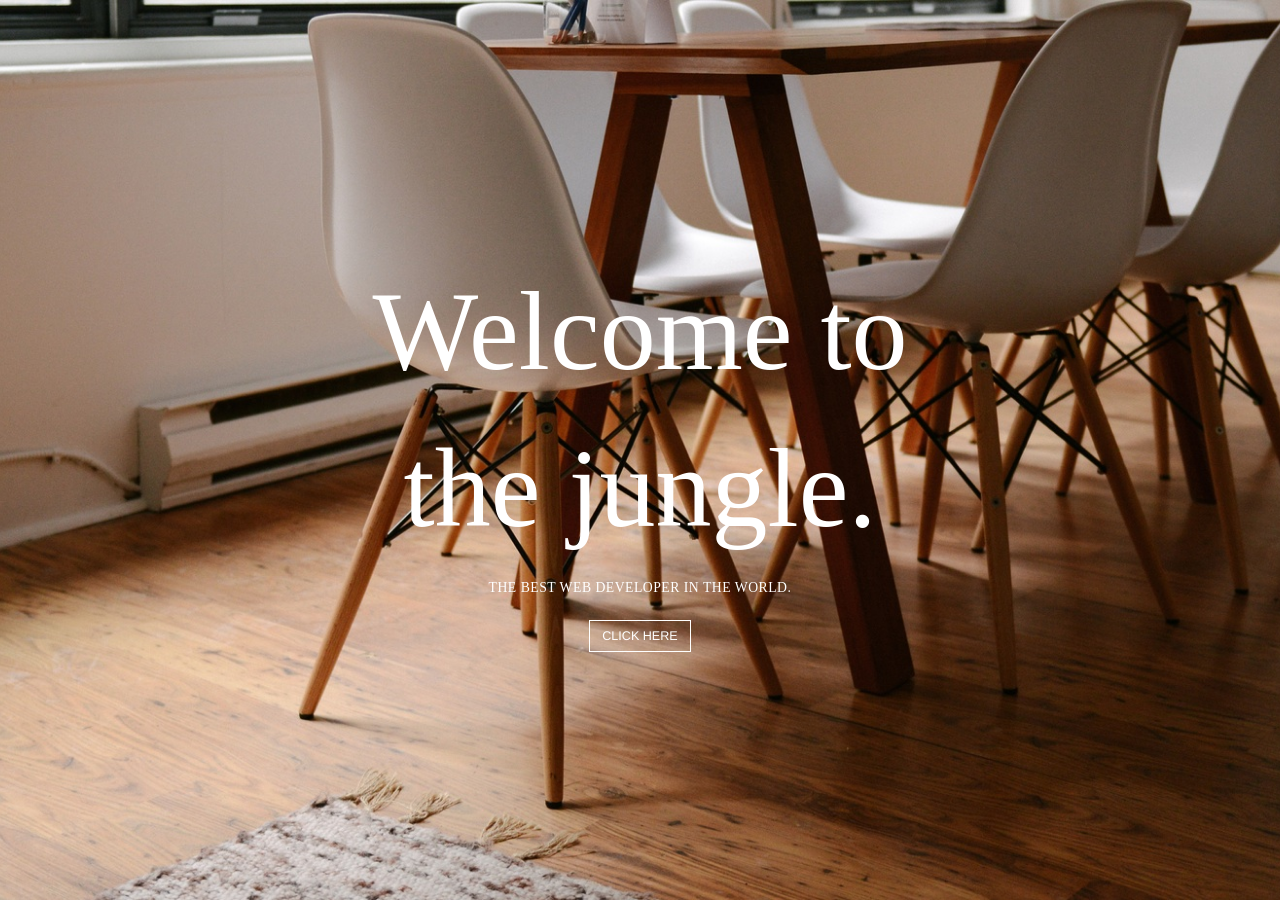
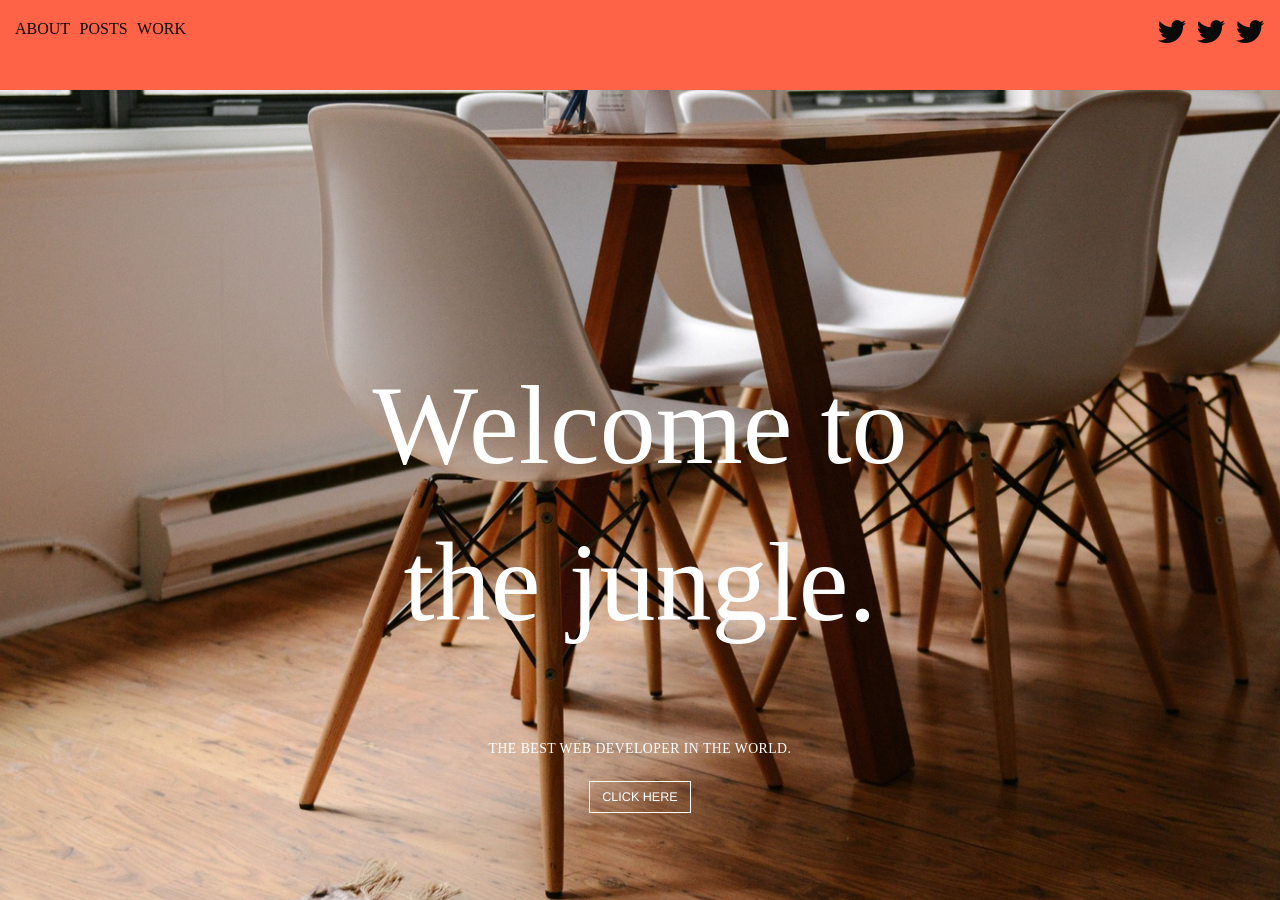
Before and after one commit to ezeikel/ezeikel-personal-blog-web, a Jekyll site: the page built from index.html, in a window 1280 px wide and 900 px high. Built offline with Jekyll 4.4.1, drawn with Linux system fonts in a browser that asks for light colours; nearby versions of some CDN libraries; the list of posts is cut into pages by our own code.

Commit message:
Added normalize to project. Started work on fixed navigation bar.

```diff
--- a/_includes/footer.html
+++ b/_includes/footer.html
@@ -1,4 +1,2 @@
 <footer class="site-footer">
-  <i class="fa fa-twitter fa-3x"></i>
-  <i class="fa fa-github-alt fa-3x"></i>
 </footer>
--- a/_includes/header.html
+++ b/_includes/header.html
@@ -3,6 +3,20 @@
 <header class="header text--center" role="banner">
   <div class="header__wrapper">
     <div>
+      <section class="row full-width">
+        <div class="nav-menu large-6 large-centered  columns">
+          <ul class="left">
+            <li class="font--secondary uppercase"><a href="#">About</a></li>
+            <li class="font--secondary uppercase"><a href="#">Posts</a></li>
+            <li class="font--secondary uppercase"><a href="#">Work</a></li>
+          </ul>
+          <ul class="right">
+            <li class="font--secondary uppercase"><a href="#"><i class="fa fa-twitter fa-2x"></i> </a></li>
+            <li class="font--secondary uppercase"><a href="#"><i class="fa fa-twitter fa-2x"></i> </a></li>
+            <li class="font--secondary uppercase"><a href="#"><i class="fa fa-twitter fa-2x"></i> </a></li>
+          </ul>
+        </div>
+      </section>
       <section class="hero row">
         <div class="hero-grid large-6 large-centered columns">
           <div class="hero-holder">
--- a/_sass/components/_header.scss
+++ b/_sass/components/_header.scss
@@ -1,4 +1,5 @@
 .header {
+  padding-top: 90px;
   .hero {
     min-height: 100vh;
     min-width: 100vw;
@@ -46,4 +47,24 @@
       }
     }
   }
+  .nav-menu {
+    background: tomato;
+    position: fixed;
+    top: 0;
+    height: 90px;
+    width: 100%;
+    z-index: 10;
+    ul {
+      display: inline-block;
+      //float: left;
+      margin-left: 0;
+      margin-top: 16px;
+    }
+    ul > li {
+      display: inline-block;
+      + li {
+        margin-left: 5px;
+      }
+    }
+  }
 }
--- /dev/null
+++ b/_sass/generic/_floats.scss
@@ -0,0 +1,13 @@
+.right {
+  float: right;
+}
+
+.left {
+  float: left;
+}
+
+.clearfx:after {
+  display: block;
+  content: "";
+  clear: both;
+}
--- a/_sass/generic/_generic-index.scss
+++ b/_sass/generic/_generic-index.scss
@@ -1,3 +1,4 @@
+@import "floats";
 @import "text";
 @import "anchors";
 @import "hr";
--- a/_sass/libs/_libs-index.scss
+++ b/_sass/libs/_libs-index.scss
@@ -1 +1,2 @@
 @import "foundation.min";
+@import "normalize";
--- /dev/null
+++ b/_sass/libs/normalize.scss
@@ -0,0 +1,424 @@
+/*! normalize.css v3.0.3 | MIT License | github.com/necolas/normalize.css */
+
+/**
+ * 1. Set default font family to sans-serif.
+ * 2. Prevent iOS and IE text size adjust after device orientation change,
+ *    without disabling user zoom.
+ */
+
+html {
+  font-family: sans-serif; /* 1 */
+  -ms-text-size-adjust: 100%; /* 2 */
+  -webkit-text-size-adjust: 100%; /* 2 */
+}
+
+/**
+ * Remove default margin.
+ */
+
+body {
+  margin: 0;
+}
+
+/* HTML5 display definitions
+   ========================================================================== */
+
+/**
+ * Correct `block` display not defined for any HTML5 element in IE 8/9.
+ * Correct `block` display not defined for `details` or `summary` in IE 10/11
+ * and Firefox.
+ * Correct `block` display not defined for `main` in IE 11.
+ */
+
+article,
+aside,
+details,
+figcaption,
+figure,
+footer,
+header,
+hgroup,
+main,
+menu,
+nav,
+section,
+summary {
+  display: block;
+}
+
+/**
+ * 1. Correct `inline-block` display not defined in IE 8/9.
+ * 2. Normalize vertical alignment of `progress` in Chrome, Firefox, and Opera.
+ */
+
+audio,
+canvas,
+progress,
+video {
+  display: inline-block; /* 1 */
+  vertical-align: baseline; /* 2 */
+}
+
+/**
+ * Prevent modern browsers from displaying `audio` without controls.
+ * Remove excess height in iOS 5 devices.
+ */
+
+audio:not([controls]) {
+  display: none;
+  height: 0;
+}
+
+/**
+ * Address `[hidden]` styling not present in IE 8/9/10.
+ * Hide the `template` element in IE 8/9/10/11, Safari, and Firefox < 22.
+ */
+
+[hidden],
+template {
+  display: none;
+}
+
+/* Links
+   ========================================================================== */
+
+/**
+ * Remove the gray background color from active links in IE 10.
+ */
+
+a {
+  background-color: transparent;
+}
+
+/**
+ * Improve readability of focused elements when they are also in an
+ * active/hover state.
+ */
+
+a:active,
+a:hover {
+  outline: 0;
+}
+
+/* Text-level semantics
+   ========================================================================== */
+
+/**
+ * Address styling not present in IE 8/9/10/11, Safari, and Chrome.
+ */
+
+abbr[title] {
+  border-bottom: 1px dotted;
+}
+
+/**
+ * Address style set to `bolder` in Firefox 4+, Safari, and Chrome.
+ */
+
+b,
+strong {
+  font-weight: bold;
+}
+
+/**
+ * Address styling not present in Safari and Chrome.
+ */
+
+dfn {
+  font-style: italic;
+}
+
+/**
+ * Address variable `h1` font-size and margin within `section` and `article`
+ * contexts in Firefox 4+, Safari, and Chrome.
+ */
+
+h1 {
+  font-size: 2em;
+  margin: 0.67em 0;
+}
+
+/**
+ * Address styling not present in IE 8/9.
+ */
+
+mark {
+  background: #ff0;
+  color: #000;
+}
+
+/**
+ * Address inconsistent and variable font size in all browsers.
+ */
+
+small {
+  font-size: 80%;
+}
+
+/**
+ * Prevent `sub` and `sup` affecting `line-height` in all browsers.
+ */
+
+sub,
+sup {
+  font-size: 75%;
+  line-height: 0;
+  position: relative;
+  vertical-align: baseline;
+}
+
+sup {
+  top: -0.5em;
+}
+
+sub {
+  bottom: -0.25em;
+}
+
+/* Embedded content
+   ========================================================================== */
+
+/**
+ * Remove border when inside `a` element in IE 8/9/10.
+ */
+
+img {
+  border: 0;
+}
+
+/**
+ * Correct overflow not hidden in IE 9/10/11.
+ */
+
+svg:not(:root) {
+  overflow: hidden;
+}
+
+/* Grouping content
+   ========================================================================== */
+
+/**
+ * Address margin not present in IE 8/9 and Safari.
+ */
+
+figure {
+  margin: 1em 40px;
+}
+
+/**
+ * Address differences between Firefox and other browsers.
+ */
+
+hr {
+  box-sizing: content-box;
+  height: 0;
+}
+
+/**
+ * Contain overflow in all browsers.
+ */
+
+pre {
+  overflow: auto;
+}
+
+/**
+ * Address odd `em`-unit font size rendering in all browsers.
+ */
+
+code,
+kbd,
+pre,
+samp {
+  font-family: monospace, monospace;
+  font-size: 1em;
+}
+
+/* Forms
+   ========================================================================== */
+
+/**
+ * Known limitation: by default, Chrome and Safari on OS X allow very limited
+ * styling of `select`, unless a `border` property is set.
+ */
+
+/**
+ * 1. Correct color not being inherited.
+ *    Known issue: affects color of disabled elements.
+ * 2. Correct font properties not being inherited.
+ * 3. Address margins set differently in Firefox 4+, Safari, and Chrome.
+ */
+
+button,
+input,
+optgroup,
+select,
+textarea {
+  color: inherit; /* 1 */
+  font: inherit; /* 2 */
+  margin: 0; /* 3 */
+}
+
+/**
+ * Address `overflow` set to `hidden` in IE 8/9/10/11.
+ */
+
+button {
+  overflow: visible;
+}
+
+/**
+ * Address inconsistent `text-transform` inheritance for `button` and `select`.
+ * All other form control elements do not inherit `text-transform` values.
+ * Correct `button` style inheritance in Firefox, IE 8/9/10/11, and Opera.
+ * Correct `select` style inheritance in Firefox.
+ */
+
+button,
+select {
+  text-transform: none;
+}
+
+/**
+ * 1. Avoid the WebKit bug in Android 4.0.* where (2) destroys native `audio`
+ *    and `video` controls.
+ * 2. Correct inability to style clickable `input` types in iOS.
+ * 3. Improve usability and consistency of cursor style between image-type
+ *    `input` and others.
+ */
+
+button,
+html input[type="button"], /* 1 */
+input[type="reset"],
+input[type="submit"] {
+  -webkit-appearance: button; /* 2 */
+  cursor: pointer; /* 3 */
+}
+
+/**
+ * Re-set default cursor for disabled elements.
+ */
+
+button[disabled],
+html input[disabled] {
+  cursor: default;
+}
+
+/**
+ * Remove inner padding and border in Firefox 4+.
+ */
+
+button::-moz-focus-inner,
+input::-moz-focus-inner {
+  border: 0;
+  padding: 0;
+}
+
+/**
+ * Address Firefox 4+ setting `line-height` on `input` using `!important` in
+ * the UA stylesheet.
+ */
+
+input {
+  line-height: normal;
+}
+
+/**
+ * It's recommended that you don't attempt to style these elements.
+ * Firefox's implementation doesn't respect box-sizing, padding, or width.
+ *
+ * 1. Address box sizing set to `content-box` in IE 8/9/10.
+ * 2. Remove excess padding in IE 8/9/10.
+ */
+
+input[type="checkbox"],
+input[type="radio"] {
+  box-sizing: border-box; /* 1 */
+  padding: 0; /* 2 */
+}
+
+/**
+ * Fix the cursor style for Chrome's increment/decrement buttons. For certain
+ * `font-size` values of the `input`, it causes the cursor style of the
+ * decrement button to change from `default` to `text`.
+ */
+
+input[type="number"]::-webkit-inner-spin-button,
+input[type="number"]::-webkit-outer-spin-button {
+  height: auto;
+}
+
+/**
+ * 1. Address `appearance` set to `searchfield` in Safari and Chrome.
+ * 2. Address `box-sizing` set to `border-box` in Safari and Chrome.
+ */
+
+input[type="search"] {
+  -webkit-appearance: textfield; /* 1 */
+  box-sizing: content-box; /* 2 */
+}
+
+/**
+ * Remove inner padding and search cancel button in Safari and Chrome on OS X.
+ * Safari (but not Chrome) clips the cancel button when the search input has
+ * padding (and `textfield` appearance).
+ */
+
+input[type="search"]::-webkit-search-cancel-button,
+input[type="search"]::-webkit-search-decoration {
+  -webkit-appearance: none;
+}
+
+/**
+ * Define consistent border, margin, and padding.
+ */
+
+fieldset {
+  border: 1px solid #c0c0c0;
+  margin: 0 2px;
+  padding: 0.35em 0.625em 0.75em;
+}
+
+/**
+ * 1. Correct `color` not being inherited in IE 8/9/10/11.
+ * 2. Remove padding so people aren't caught out if they zero out fieldsets.
+ */
+
+legend {
+  border: 0; /* 1 */
+  padding: 0; /* 2 */
+}
+
+/**
+ * Remove default vertical scrollbar in IE 8/9/10/11.
+ */
+
+textarea {
+  overflow: auto;
+}
+
+/**
+ * Don't inherit the `font-weight` (applied by a rule above).
+ * NOTE: the default cannot safely be changed in Chrome and Safari on OS X.
+ */
+
+optgroup {
+  font-weight: bold;
+}
+
+/* Tables
+   ========================================================================== */
+
+/**
+ * Remove most spacing between table cells.
+ */
+
+table {
+  border-collapse: collapse;
+  border-spacing: 0;
+}
+
+td,
+th {
+  padding: 0;
+}
```
